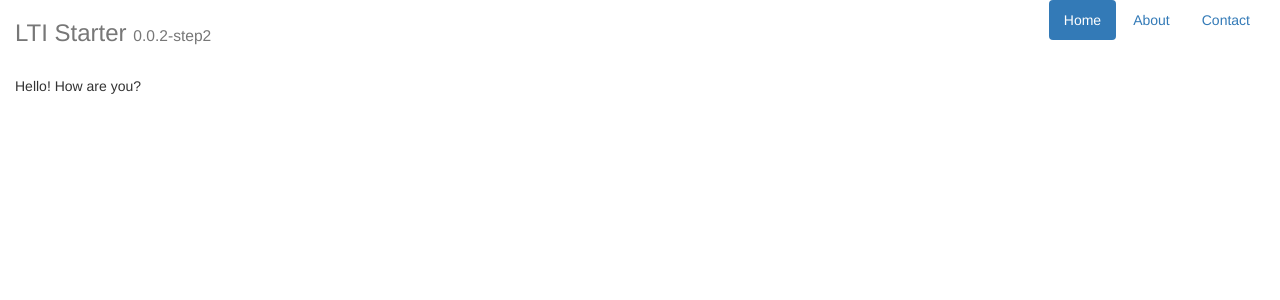
After one commit to kajigga/instcon2016-ltisession, a Flask app: template templates/index.html in a window 1280 px wide. The commit adds this page. Shown: the top 300 px of the page. Run offline with Flask 2, Linux system fonts and the light colour scheme; the template is opened without the code that fills it, so the values that code supplies are empty; some libraries are stand-ins or nearby versions.

Commit message:
improve index.html and layout.html

```diff
--- /dev/null
+++ b/templates/index.html
@@ -0,0 +1,9 @@
+{% extends "layout.html" %}
+
+{% block main_content %}
+  {% if session['name'] %}
+  <p>Hello, {{ session['name'] }}, how are you?</p>
+  {% else %}
+  <p>Hello!  How are you?</p>
+  {% endif %}
+{% endblock %}
--- a/templates/layout.html
+++ b/templates/layout.html
@@ -41,8 +41,8 @@
         <h1>{{ page_title }}</h1>
 
         {% block main_content %}
-          <p class="lead">If you are seeing this text, then you haven't properly
-          extended the <em>main_content</em> block .<br> All you get is this text and a mostly barebones HTML
+          <p class="lead">If you are seeing this text, then you haven't
+          extended the <em>main_content</em> block. All you get is this text and a mostly barebones HTML
           document.</p>
 <pre>
 <code>
```
